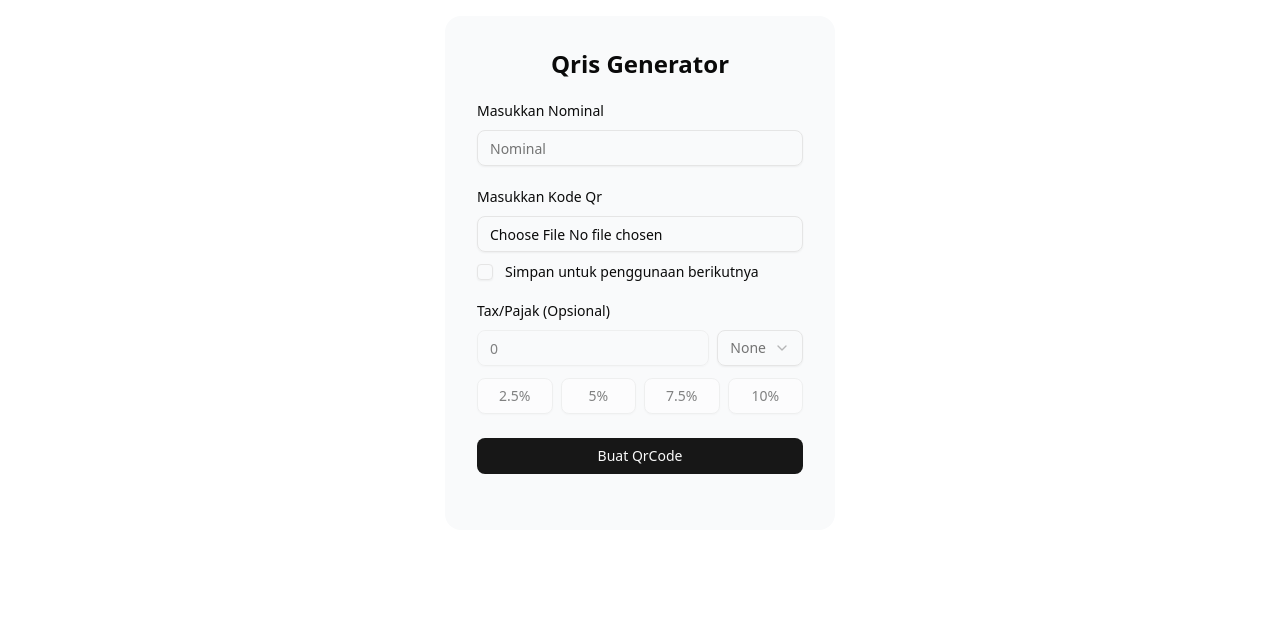
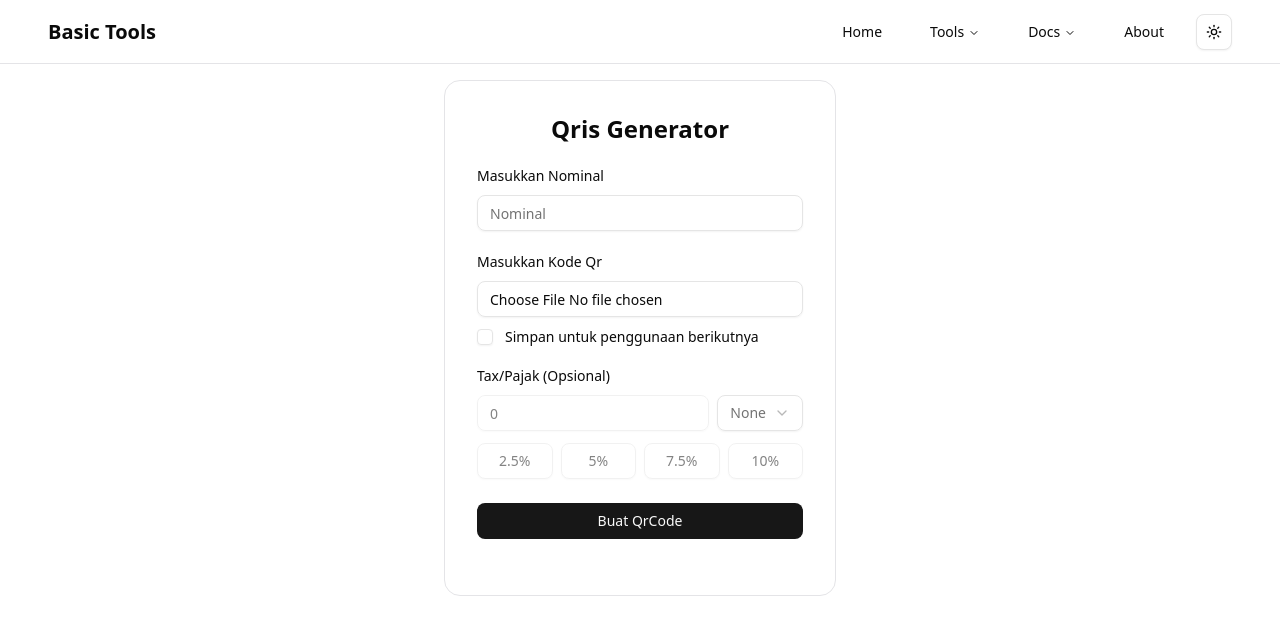
Before and after one commit to Lightning-88/basic-tools, a Next.js app: page /qris-generator in a window 1280 px wide. Shown: the top 634 px of the page. Built offline with nearby package versions, Linux system fonts and the light colour scheme.

Commit message:
added dark mode

```diff
--- a/src/app/layout.jsx
+++ b/src/app/layout.jsx
@@ -1,5 +1,7 @@
 import { Geist, Geist_Mono } from "next/font/google";
 import "./globals.css";
+import { ThemeProvider } from "@/components/theme-providers";
+import Navbar from "@/components/Navbar";
 
 const geistSans = Geist({
   variable: "--font-geist-sans",
@@ -12,17 +14,25 @@ const geistMono = Geist_Mono({
 });
 
 export const metadata = {
-  title: "Create Next App",
+  title: "Basic Tool",
   description: "Generated by create next app",
 };
 
 export default function RootLayout({ children }) {
   return (
-    <html lang="en">
+    <html lang="en" suppressHydrationWarning>
       <body
-        className={`${geistSans.variable} ${geistMono.variable} antialiased`}
+        className={`${geistSans.variable} ${geistMono.variable} antialiased overflow-hidden`}
       >
-        {children}
+        <ThemeProvider
+          attribute="class"
+          defaultTheme="system"
+          enableSystem
+          disableTransitionOnChange
+        >
+          <Navbar />
+          {children}
+        </ThemeProvider>
       </body>
     </html>
   );
--- a/src/app/page.jsx
+++ b/src/app/page.jsx
@@ -1,14 +1,9 @@
 "use client";
-
-import { Button } from "@/components/ui/button";
-import Link from "next/link";
 
 export default function Home() {
   return (
     <div>
-      <Link href={{ pathname: "/qris-generator" }}>
-        <Button>Try it</Button>
-      </Link>
+      <h1></h1>
     </div>
   );
 }
--- a/src/app/qris-generator/page.jsx
+++ b/src/app/qris-generator/page.jsx
@@ -123,7 +123,7 @@ export default function Home() {
 
   return (
     <div className="flex justify-center items-center py-4">
-      <div className="flex flex-col space-y-6 p-8 bg-gray-50 rounded-2xl mx-4">
+      <div className="flex flex-col space-y-6 p-8 border border-zinc-200 rounded-2xl mx-4 dark:border-zinc-700">
         <h1 className="text-center text-2xl font-bold">Qris Generator</h1>
 
         <div className="grid w-full max-w-sm items-center gap-3">
--- /dev/null
+++ b/src/components/DarkModeToggle.jsx
@@ -0,0 +1,39 @@
+"use client";
+
+import { Moon, Sun } from "lucide-react";
+import { useTheme } from "next-themes";
+
+import { Button } from "@/components/ui/button";
+import {
+  DropdownMenu,
+  DropdownMenuContent,
+  DropdownMenuItem,
+  DropdownMenuTrigger,
+} from "@/components/ui/dropdown-menu";
+
+export default function DarkModeToggle() {
+  const { setTheme } = useTheme();
+
+  return (
+    <DropdownMenu>
+      <DropdownMenuTrigger asChild>
+        <Button variant="outline" size="icon">
+          <Sun className="h-[1.2rem] w-[1.2rem] scale-100 rotate-0 transition-all dark:scale-0 dark:-rotate-90" />
+          <Moon className="absolute h-[1.2rem] w-[1.2rem] scale-0 rotate-90 transition-all dark:scale-100 dark:rotate-0" />
+          <span className="sr-only">Toggle theme</span>
+        </Button>
+      </DropdownMenuTrigger>
+      <DropdownMenuContent align="end">
+        <DropdownMenuItem onClick={() => setTheme("light")}>
+          Light
+        </DropdownMenuItem>
+        <DropdownMenuItem onClick={() => setTheme("dark")}>
+          Dark
+        </DropdownMenuItem>
+        <DropdownMenuItem onClick={() => setTheme("system")}>
+          System
+        </DropdownMenuItem>
+      </DropdownMenuContent>
+    </DropdownMenu>
+  );
+}
--- /dev/null
+++ b/src/components/Navbar.jsx
@@ -0,0 +1,131 @@
+"use client";
+
+import Link from "next/link";
+
+import { useIsMobile } from "@/hooks/use-mobile";
+import {
+  NavigationMenu,
+  NavigationMenuContent,
+  NavigationMenuItem,
+  NavigationMenuLink,
+  NavigationMenuList,
+  NavigationMenuTrigger,
+  navigationMenuTriggerStyle,
+} from "@/components/ui/navigation-menu";
+import DarkModeToggle from "./DarkModeToggle";
+
+export default function Navbar() {
+  const isMobile = useIsMobile();
+
+  return (
+    <div className="flex justify-between items-center px-4 md:px-8 lg:px-12 h-16 border-b border-zinc-200 dark:border-zinc-700">
+      <div>
+        <Link href="/">
+          <h1 className="font-semibold text-xl">Basic Tools</h1>
+        </Link>
+      </div>
+      <NavigationMenu viewport={isMobile}>
+        <NavigationMenuList className="flex-wrap gap-4 text-xl">
+          <NavigationMenuItem>
+            <NavigationMenuLink
+              asChild
+              className={navigationMenuTriggerStyle()}
+            >
+              <Link href="/">Home</Link>
+            </NavigationMenuLink>
+          </NavigationMenuItem>
+
+          <NavigationMenuItem>
+            <NavigationMenuTrigger>Tools</NavigationMenuTrigger>
+            <NavigationMenuContent>
+              <ul className="grid w-[200px] gap-4">
+                <li>
+                  <NavigationMenuLink asChild>
+                    <Link href="/qris-generator">
+                      <div className="font-medium">Qris Generator</div>
+                      <div className="text-muted-foreground">
+                        Browse all components in the library.
+                      </div>
+                    </Link>
+                  </NavigationMenuLink>
+                  <NavigationMenuLink asChild>
+                    <Link href="#">
+                      <div className="font-medium">Documentation</div>
+                      <div className="text-muted-foreground">
+                        Learn how to use the library.
+                      </div>
+                    </Link>
+                  </NavigationMenuLink>
+                  <NavigationMenuLink asChild>
+                    <Link href="#">
+                      <div className="font-medium">Blog</div>
+                      <div className="text-muted-foreground">
+                        Read our latest blog posts.
+                      </div>
+                    </Link>
+                  </NavigationMenuLink>
+                </li>
+              </ul>
+            </NavigationMenuContent>
+          </NavigationMenuItem>
+
+          <NavigationMenuItem>
+            <NavigationMenuTrigger>Docs</NavigationMenuTrigger>
+            <NavigationMenuContent>
+              <ul className="grid w-[200px] gap-4">
+                <li>
+                  <NavigationMenuLink asChild>
+                    <Link href="#">
+                      <div className="font-medium">Components</div>
+                      <div className="text-muted-foreground">
+                        Browse all components in the library.
+                      </div>
+                    </Link>
+                  </NavigationMenuLink>
+                  <NavigationMenuLink asChild>
+                    <Link href="#">
+                      <div className="font-medium">Documentation</div>
+                      <div className="text-muted-foreground">
+                        Learn how to use the library.
+                      </div>
+                    </Link>
+                  </NavigationMenuLink>
+                  <NavigationMenuLink asChild>
+                    <Link href="#">
+                      <div className="font-medium">Blog</div>
+                      <div className="text-muted-foreground">
+                        Read our latest blog posts.
+                      </div>
+                    </Link>
+                  </NavigationMenuLink>
+                </li>
+              </ul>
+            </NavigationMenuContent>
+          </NavigationMenuItem>
+
+          {/* <NavigationMenuItem>
+            <NavigationMenuLink
+              asChild
+              className={navigationMenuTriggerStyle()}
+            >
+              <Link href="/docs">Docs</Link>
+            </NavigationMenuLink>
+          </NavigationMenuItem> */}
+
+          <NavigationMenuItem className="hidden md:block">
+            <NavigationMenuLink
+              asChild
+              className={navigationMenuTriggerStyle()}
+            >
+              <Link href="/about">About</Link>
+            </NavigationMenuLink>
+          </NavigationMenuItem>
+
+          <NavigationMenuItem className="hidden md:block">
+            <DarkModeToggle></DarkModeToggle>
+          </NavigationMenuItem>
+        </NavigationMenuList>
+      </NavigationMenu>
+    </div>
+  );
+}
--- /dev/null
+++ b/src/components/theme-providers.jsx
@@ -0,0 +1,8 @@
+"use client";
+
+import * as React from "react";
+import { ThemeProvider as NextThemesProvider } from "next-themes";
+
+export function ThemeProvider({ children, ...props }) {
+  return <NextThemesProvider {...props}>{children}</NextThemesProvider>;
+}
```
